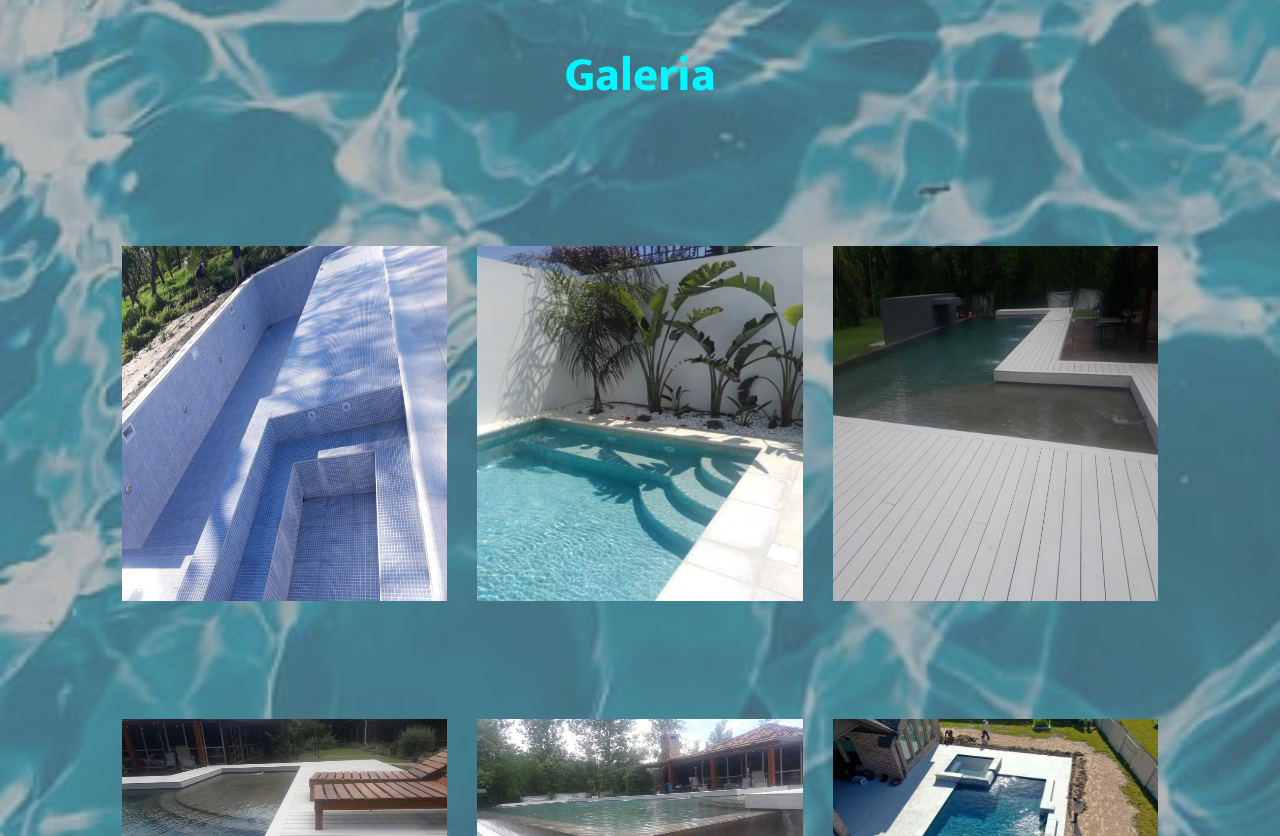
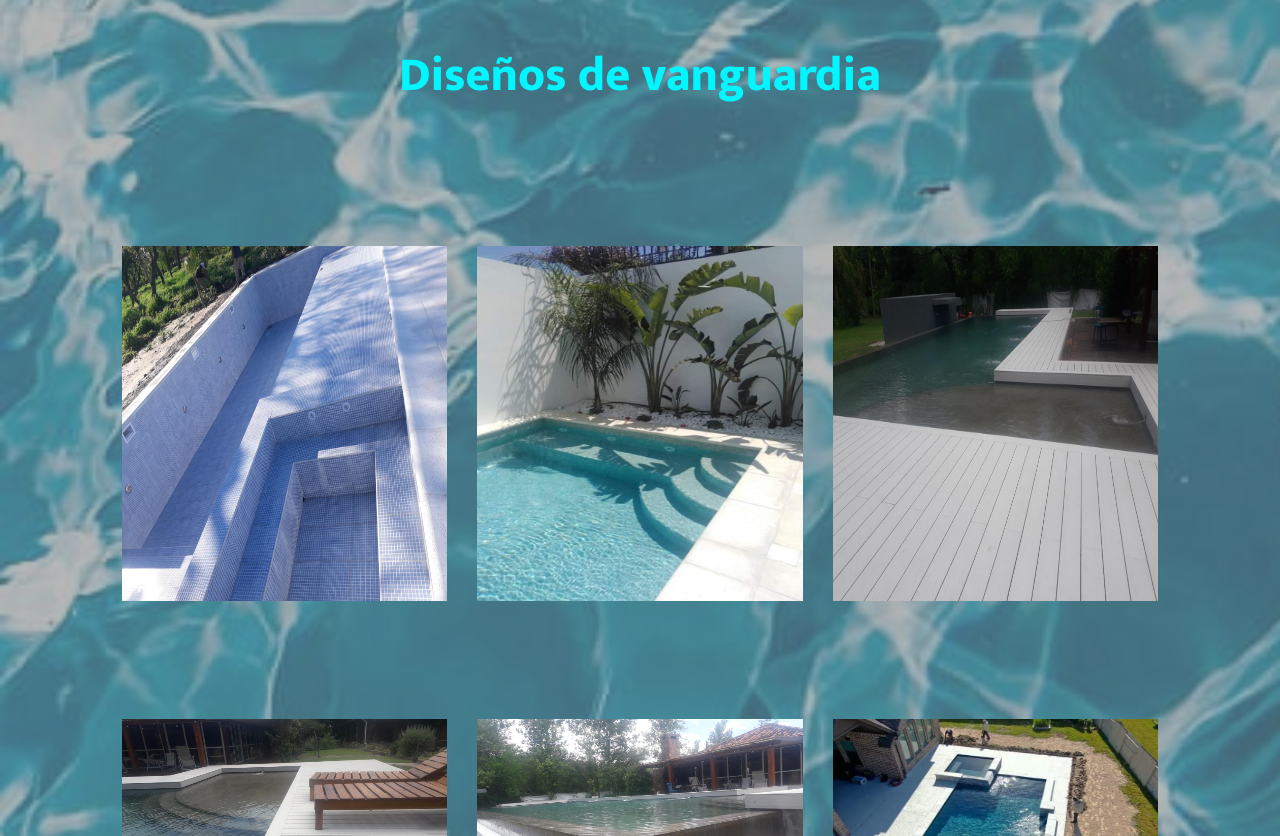
Before and after one commit to Alejandrovsdev/juarezpiscinas, a plain HTML site: page index.html in a window 1280 px wide. Shown: the part 2404-3240 px from the top of the page. Drawn offline with Linux system fonts and the light colour scheme; files whose address does not match are found by name.

Commit message:
ajuste de h2

```diff
--- a/index.html
+++ b/index.html
@@ -53,7 +53,7 @@
 
     <section class="service" id="service">
 
-      <h2 id="galeria">Galeria</h2>
+      <h2>Diseños de vanguardia</h2>
 
       <div class="container">
         <div class="gallery">
```
